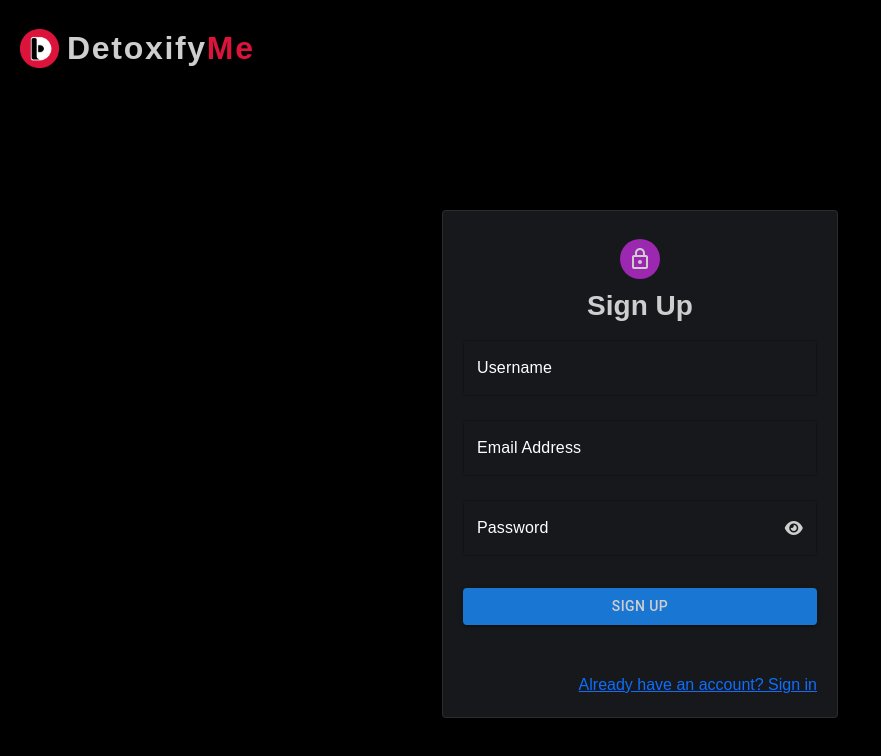
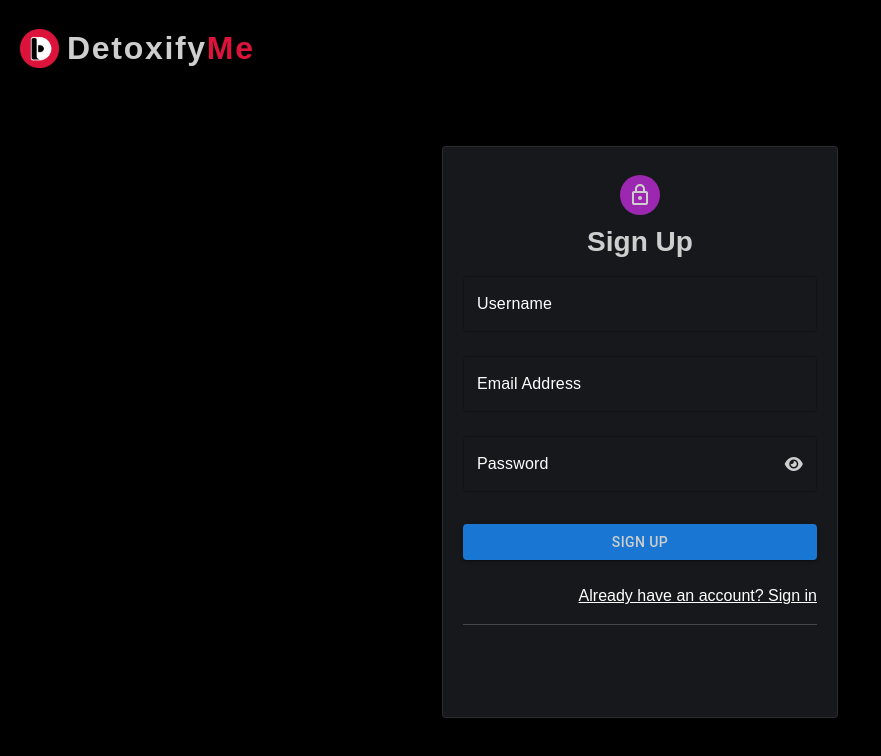
Before and after one commit to naveenbasyal/detox_client, a React (Create React App) app: page /register in a window 1280 px wide. Shown: the top 756 px of the page, without its empty margins (0-881 px from the left). Built offline with nearby package versions, Linux system fonts and the light colour scheme.

Commit message:
added Google Login system

```diff
--- a/src/Auth/Login.js
+++ b/src/Auth/Login.js
@@ -95,8 +95,7 @@ const Login = () => {
       </div>
       <div
         style={{
-          height: `calc(100vh - 4rem)`,
-
+          height: `calc(100vh - 8rem)`,
           display: "flex",
           flexDirection: "column",
           alignItems: "center",
@@ -192,22 +191,19 @@ const Login = () => {
                     <Link
                       to="/forgot-password"
                       variant="body2"
-                      className="text-primary"
+                      className="text-white"
                     >
                       Forgot password?
                     </Link>
                   </Grid>
-                  <Grid item xs>
-                    <Link
-                      to="/register"
-                      variant="body2"
-                      className="text-primary"
-                    >
+                  <Grid item xs className="d-flex justify-content-end">
+                    <Link to="/register" variant="body2" className="text-white">
                       {"Create a new Account."}
                     </Link>
                   </Grid>
                 </Grid>
                 <hr />
+
                 {/* _______ Google Login _________ */}
                 <Grid container className="my-3 d-flex justify-content-center">
                   <Grid
--- a/src/Auth/SignUp.js
+++ b/src/Auth/SignUp.js
@@ -21,6 +21,7 @@ import brand_logo from "../assets/images/favicon.png";
 import "react-toastify/dist/ReactToastify.css";
 import { ThreeDots } from "react-loader-spinner";
 import { LazyLoadImage } from "react-lazy-load-image-component";
+import { GoogleLogin } from "@react-oauth/google";
 
 const SignUp = () => {
   const navigate = useNavigate();
@@ -75,11 +76,24 @@ const SignUp = () => {
   });
 
   const styles = {
-    height: `calc(100vh - 4rem)`,
+    height: `calc(100vh - 8rem)`,
     width: "100%",
     display: "flex",
     alignItems: "center",
     justifyContent: "center",
+  };
+  const continueWithGoogle = async (credentialResponse) => {
+    console.log(credentialResponse);
+    const profileDetails = jwtDecode(credentialResponse?.credential);
+    console.log(profileDetails);
+    const success = await dispatch(googleLogin(profileDetails));
+    if (success?.payload?.message) {
+      setMessage(success?.payload?.message);
+    }
+    if (success?.payload?.user) {
+      setLoginSuccess(true);
+      navigate("/");
+    }
   };
 
   return (
@@ -195,11 +209,34 @@ const SignUp = () => {
                     "Sign Up"
                   )}
                 </Button>
-                <Grid container justifyContent="flex-end" className="mt-4">
+                <Grid container justifyContent="flex-end" className="mb-3">
                   <Grid item>
-                    <Link to="/login" variant="body2" className="text-primary">
+                    <Link to="/login" variant="body2" className="text-white">
                       Already have an account? Sign in
                     </Link>
+                  </Grid>
+                </Grid>
+                <hr />
+                {/* _______ Google Login _________ */}
+                <Grid container className="my-3 d-flex justify-content-center">
+                  <Grid
+                    item
+                    xs={12}
+                    md={12}
+                    className="d-flex justify-content-center"
+                  >
+                    <GoogleLogin
+                      size="large"
+                      shape="pill"
+                      text="continue_with"
+                      width={250}
+                      onSuccess={(credentialResponse) => {
+                        continueWithGoogle(credentialResponse);
+                      }}
+                      onError={() => {
+                        console.log("Login Failed");
+                      }}
+                    />
                   </Grid>
                 </Grid>
               </form>
```
